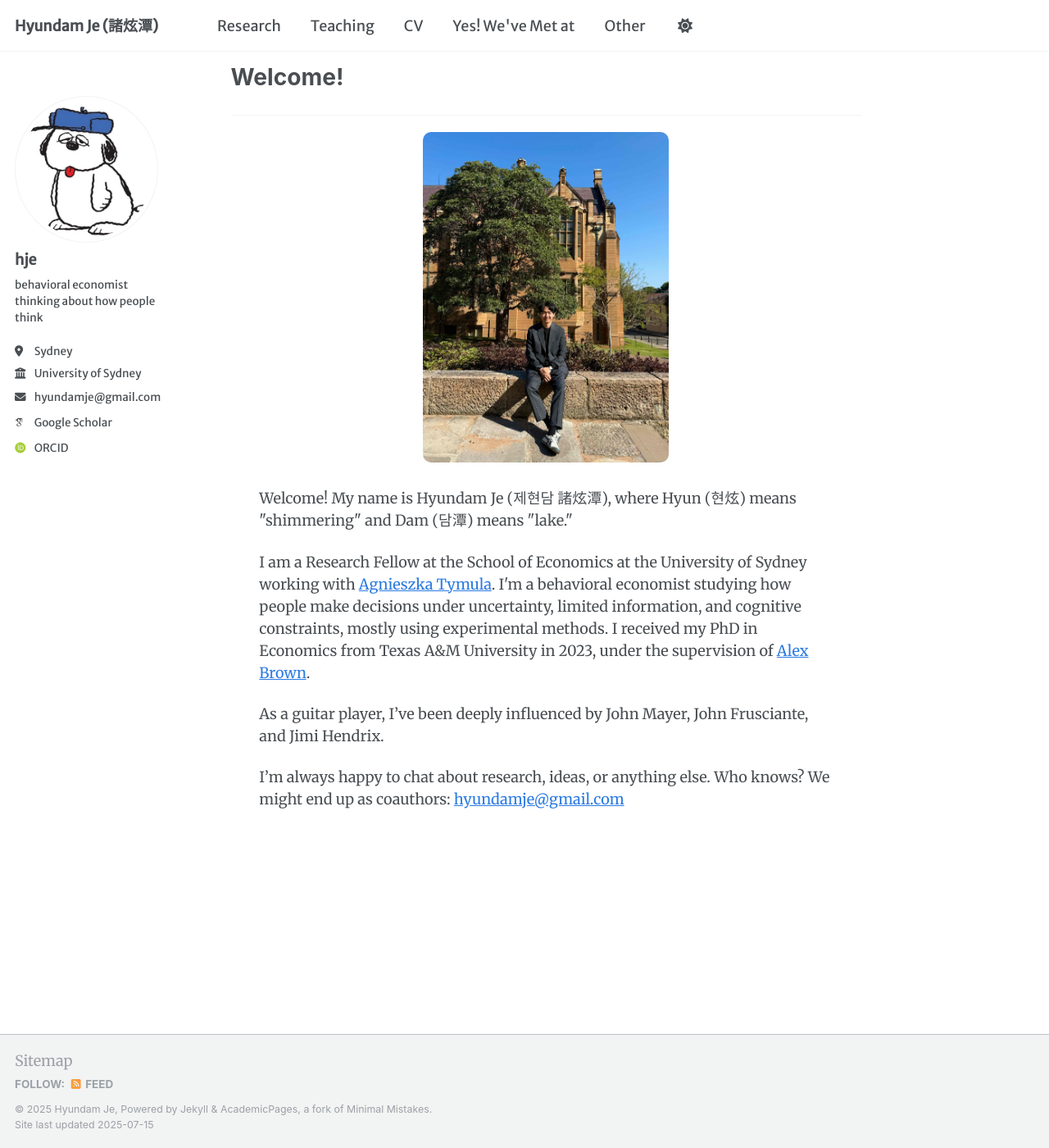
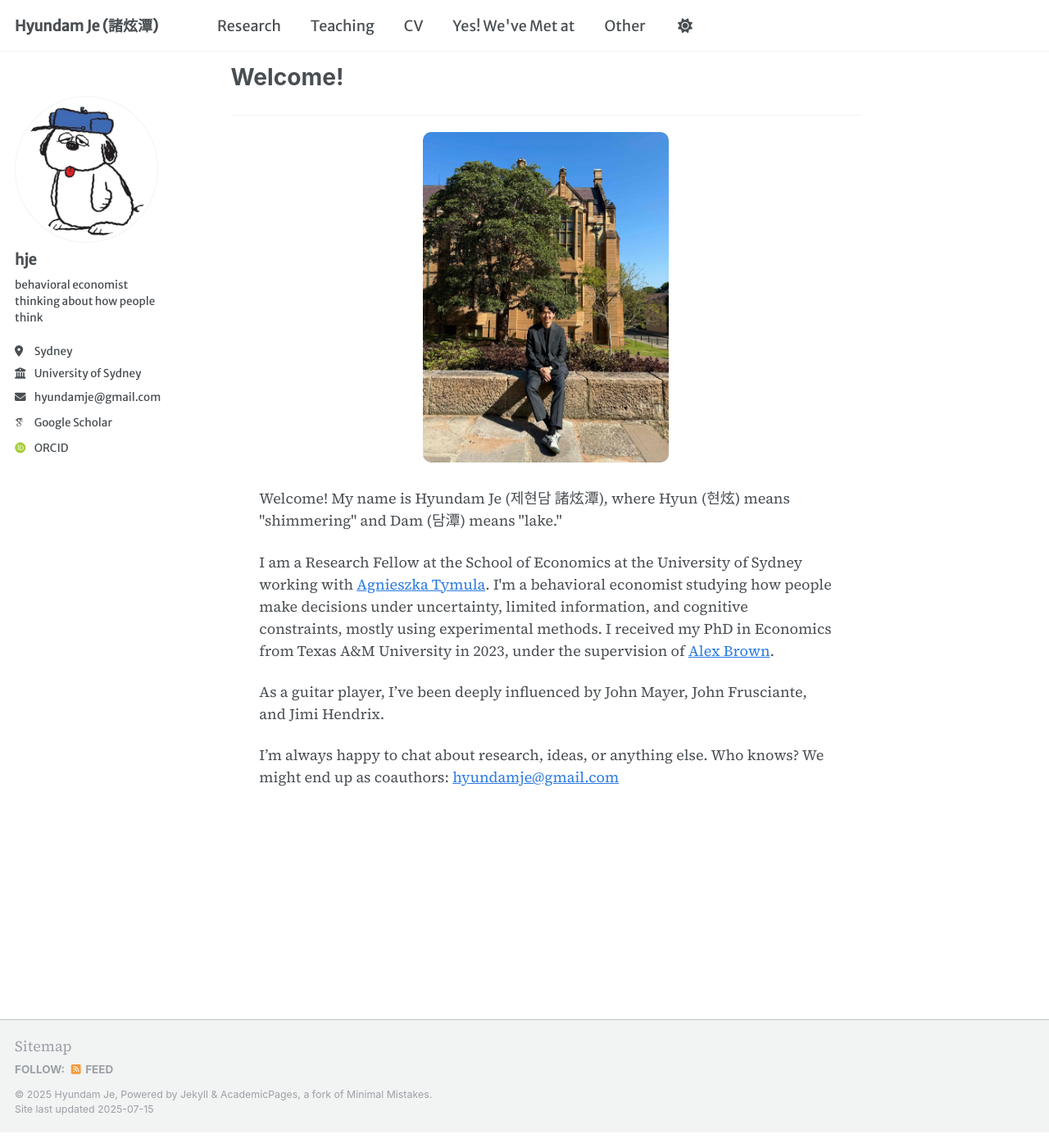
Before and after one commit to hyundamje/hyundamje.github.io, a Jekyll site: the page built from _pages/about.md, in a window 1280 px wide and 1400 px high, scrolled down 19 px. Shown: the whole window at 82% size. Built offline with Jekyll 4.4.1, drawn with Linux system fonts in a browser that asks for light colours; some web fonts are replaced.

Commit message:
Update _base.scss

```diff
--- a/_sass/layout/_base.scss
+++ b/_sass/layout/_base.scss
@@ -15,8 +15,8 @@ body {
   margin: 0;
   padding: $masthead-height 0 0;
   padding-bottom: 9em;
-  font-family: 'Merriweather', serif;
- // font-family: 'Source Serif 4', serif;
+ // font-family: 'Merriweather', serif;
+  font-family: 'Source Serif 4', serif;
 
 
   line-height: 1.5;
```
